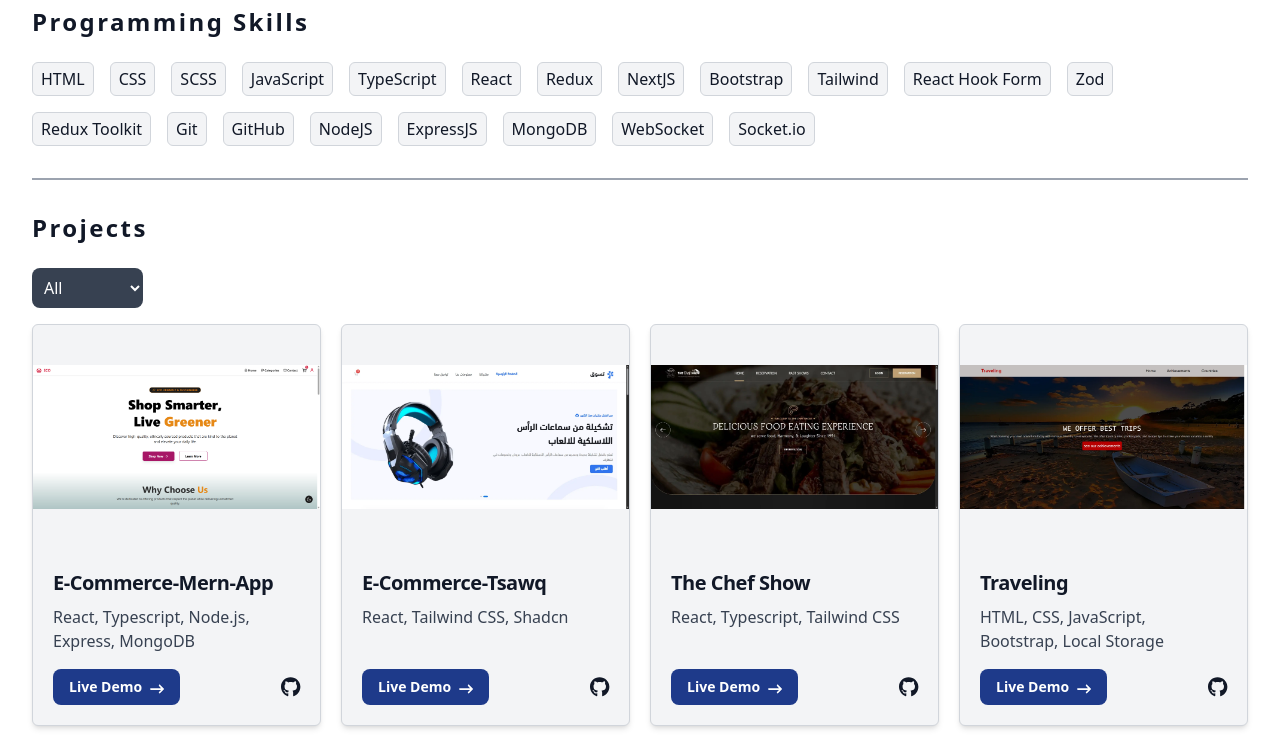
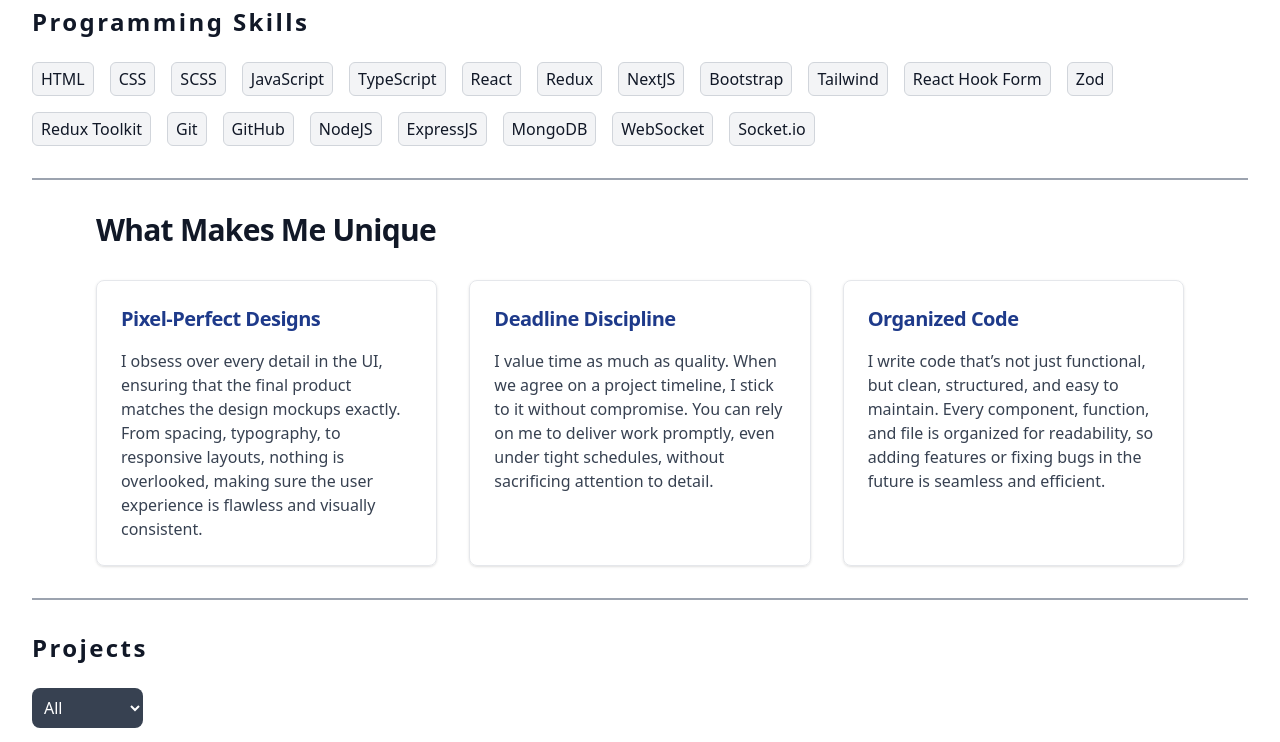
Before and after one commit to Safeya-Yasien/portfolio, a Next.js app: page / in a window 1280 px wide. Shown: the part 486-1228 px from the top of the page. Built offline with nearby package versions, Linux system fonts and the light colour scheme.

Commit message:
refactor: remove ServicesSection and ServiceCard, add UniqueSection with updated services data

```diff
--- a/src/app/components/portfolio/ServiceCard.tsx
+++ /dev/null
@@ -1,17 +0,0 @@
-import React from "react";
-
-type IServiceProps = {
-  title: string;
-  description: string;
-};
-
-const ServiceCard = ({ title, description }: IServiceProps) => {
-  return (
-    <div className="bg-gray-100 dark:bg-neutral-800/40 border border-gray-300 dark:border-neutral-700 p-4 rounded-md">
-      <h3 className="mb-6 text-lg">{title}</h3>
-      <p className="font-normal  ">{description}</p>
-    </div>
-  );
-};
-
-export default ServiceCard;
--- a/src/app/components/portfolio/ServicesSection.tsx
+++ /dev/null
@@ -1,23 +0,0 @@
-import React from "react";
-import ServiceCard from "./ServiceCard";
-import { servicesData } from "@/app/data/servicesData";
-import CustomTitle from "./CustomTitle";
-
-const ServicesSection = () => {
-  return (
-    <section id="services">
-      <CustomTitle title={"Services"} />
-      <div className="grid grid-cols-1 md:grid-cols-2 lg:grid-cols-4 gap-5">
-        {servicesData.map((service, index) => (
-          <ServiceCard
-            key={index}
-            title={service.title}
-            description={service.description}
-          />
-        ))}
-      </div>
-    </section>
-  );
-};
-
-export default ServicesSection;
--- /dev/null
+++ b/src/app/components/portfolio/UniqueSection.tsx
@@ -0,0 +1,22 @@
+import { uniques } from "@/app/data/servicesData";
+
+export default function UniqueSection() {
+  return (
+    <section className="px-6 md:px-16">
+      <h2 className="text-3xl font-bold mb-8">What Makes Me Unique</h2>
+      <div className="grid md:grid-cols-3 gap-8">
+        {uniques.map((item) => (
+          <div
+            key={item.title}
+            className="p-6 border rounded-lg shadow hover:shadow-lg transition text-blue-900 dark:text-blue-400"
+          >
+            <h3 className="text-xl font-semibold mb-4">{item.title}</h3>
+            <p className="text-gray-700 dark:text-gray-300">
+              {item.description}
+            </p>
+          </div>
+        ))}
+      </div>
+    </section>
+  );
+}
--- a/src/app/components/portfolio/index.ts
+++ b/src/app/components/portfolio/index.ts
@@ -1,19 +1,19 @@
 import HeroSection from "./HeroSection";
-import ServicesSection from "./ServicesSection";
 import ProjectsSection from "./ProjectsSection";
 import ContactSection from "./ContactSection";
-import ServiceCard from "./ServiceCard";
 import CustomTitle from "./CustomTitle";
 import ProjectCard from "./ProjectCard";
 import CertificationsSection from "./CertificationsSection";
 import MySkills from "./MySkills";
+import UniqueSection from "./UniqueSection";
 
 export {
   HeroSection,
-  ServicesSection,MySkills,
+  MySkills,
   ProjectsSection,
   ContactSection,
-  ServiceCard,
+  UniqueSection,
   CustomTitle,
-  ProjectCard,CertificationsSection
+  ProjectCard,
+  CertificationsSection,
 };
--- a/src/app/data/servicesData.ts
+++ b/src/app/data/servicesData.ts
@@ -1,27 +1,17 @@
-export const servicesData = [
+export const uniques = [
   {
-    title: "Web Development",
+    title: "Pixel-Perfect Designs",
     description:
-      "Leverage modern web technologies to build fast, secure, and scalable websites that cater to your business goals. From single-page applications to complex platforms, I ensure clean, maintainable code and optimal performance.",
+      "I obsess over every detail in the UI, ensuring that the final product matches the design mockups exactly. From spacing, typography, to responsive layouts, nothing is overlooked, making sure the user experience is flawless and visually consistent.",
   },
   {
-    title: "Web Design",
+    title: "Deadline Discipline",
     description:
-      "Craft visually appealing, user-centric designs that prioritize seamless navigation and exceptional user experiences. I turn your ideas into beautiful, responsive web designs with a focus on accessibility and aesthetics.",
+      "I value time as much as quality. When we agree on a project timeline, I stick to it without compromise. You can rely on me to deliver work promptly, even under tight schedules, without sacrificing attention to detail.",
   },
   {
-    title: "Responsive Design",
+    title: "Organized Code",
     description:
-      "Ensure your website looks great and functions smoothly across all devices. Using mobile-first development and responsive design principles, I create flexible layouts that adapt to various screen sizes while maintaining usability and performance.",
-  },
-  {
-    title: "Front-End Frameworks & Libraries",
-    description:
-      "Harness the power of modern front-end frameworks like React, along with state management tools like Redux. I specialize in building scalable, component-based applications that are easy to maintain and extend over time.",
-  },
-  {
-    title: "Interactive UI Development",
-    description:
-      "Focus on creating responsive, visually appealing, and highly interactive UIs using advanced CSS techniques (SCSS) and frameworks like Bootstrap and Tailwind.",
+      "I write code that’s not just functional, but clean, structured, and easy to maintain. Every component, function, and file is organized for readability, so adding features or fixing bugs in the future is seamless and efficient.",
   },
 ];
--- a/src/app/page.tsx
+++ b/src/app/page.tsx
@@ -4,6 +4,7 @@
   HeroSection,
   MySkills,
   ProjectsSection,
+  UniqueSection,
 } from "./components/portfolio";
 
 export default function Home() {
@@ -13,7 +14,8 @@
       <div className="border-t-2 border-gray-400 dark:border-gray-600"></div>
       <MySkills />
       <div className="border-t-2 border-gray-400 dark:border-gray-600"></div>
-      {/* <ServicesSection /> */}
+      <UniqueSection />
+      <div className="border-t-2 border-gray-400 dark:border-gray-600"></div>
       <ProjectsSection />
       <div className="border-t-2 border-gray-400 dark:border-gray-600"></div>
       <CertificationsSection />
```
